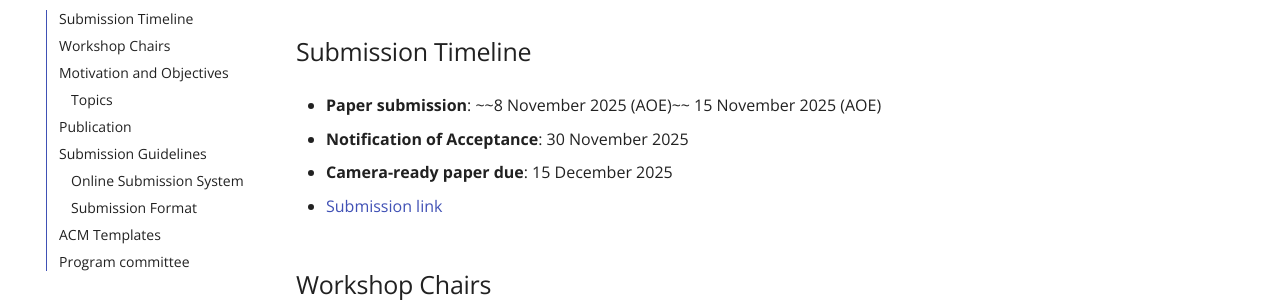
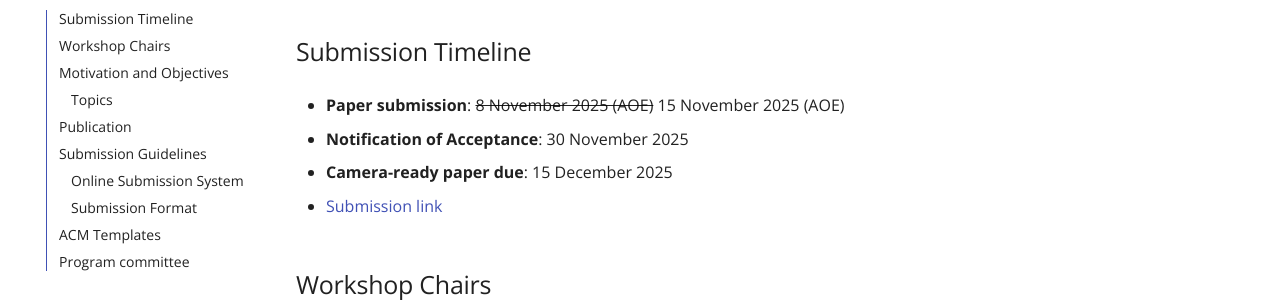
Before and after one commit to CoCo-ARCOS/HPCMALL2026, an MkDocs documentation site: the page built from docs/index.md, in a window 1280 px wide and 900 px high, scrolled down 386 px. Shown: the part 166-468 px from the top of the window. Built offline with MkDocs 1.6.1 and Material for MkDocs 9.7.7, drawn with Linux system fonts in a browser that asks for light colours.

Commit message:
new date

```diff
--- a/docs/index.md
+++ b/docs/index.md
@@ -2,7 +2,7 @@
 
 ## Submission Timeline
 
-- **Paper submission**: ~~8 November 2025 (AOE)~~ 15 November 2025 (AOE)
+- **Paper submission**: <s>8 November 2025 (AOE)</s> 15 November 2025 (AOE)
 
 - **Notification of Acceptance**: 30 November 2025
 
```
